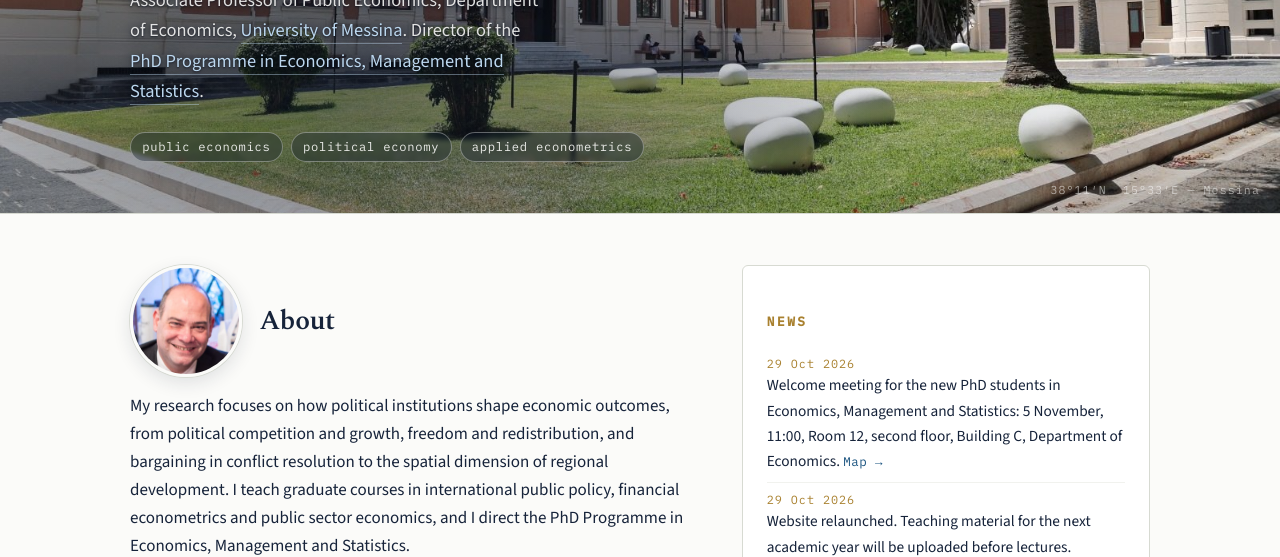
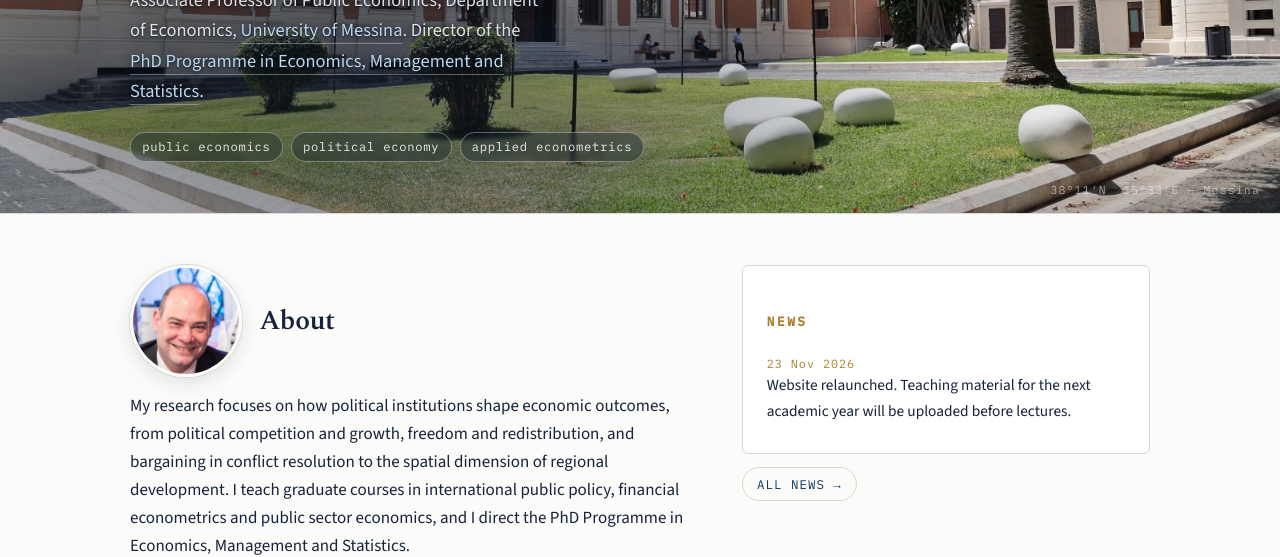
Before and after one commit to dmaimo/website_test, a plain HTML site: page index.html in a window 1280 px wide. Shown: the part 395-952 px from the top of the page. Drawn offline with Linux system fonts and the light colour scheme; a web font is replaced by a local one.

Commit message:
News: keep only website relaunch, dated 23 Nov 2026
Co-Authored-By: Claude Opus 5.5 <noreply@anthropic.com>
Claude-Session: https://claude.ai/code/session_01SEvQcucKrVHs3qhLiAXLEP

```diff
--- a/data/content.js
+++ b/data/content.js
@@ -7,13 +7,7 @@ const SITE_CONTENT = {
 
   news: [
     {
-      date: "2026-10-29",
-      text: "Welcome meeting for the new PhD students in Economics, Management and Statistics: 5 November, 11:00, Room 12, second floor, Building C, Department of Economics.",
-      link: "https://economics-management-statistics.phd.unime.it/sites/dot07/files/2026-10/economics_map_en.png",
-      linkLabel: "Map"
-    },
-    {
-      date: "2026-10-29",
+      date: "2026-11-23",
       text: "Website relaunched. Teaching material for the next academic year will be uploaded before lectures."
     }
   ],
--- a/index.html
+++ b/index.html
@@ -109,7 +109,7 @@
     <div class="news-col">
       <aside class="side-card">
         <h3>News</h3>
-        <div id="news-list" data-prerendered><ul><li><span class="news-date">29 Oct 2026</span>Welcome meeting for the new PhD students in Economics, Management and Statistics: 5 November, 11:00, Room 12, second floor, Building C, Department of Economics. <a href="https://economics-management-statistics.phd.unime.it/sites/dot07/files/2026-10/economics_map_en.png" target="_blank" rel="noopener" class="news-link">Map →</a></li><li><span class="news-date">29 Oct 2026</span>Website relaunched. Teaching material for the next academic year will be uploaded before lectures.</li></ul></div>
+        <div id="news-list" data-prerendered><ul><li><span class="news-date">23 Nov 2026</span>Website relaunched. Teaching material for the next academic year will be uploaded before lectures.</li></ul></div>
       </aside>
     </div>
   </div>
```
Also changed, not shown: news.html (+1 -1 lines).
